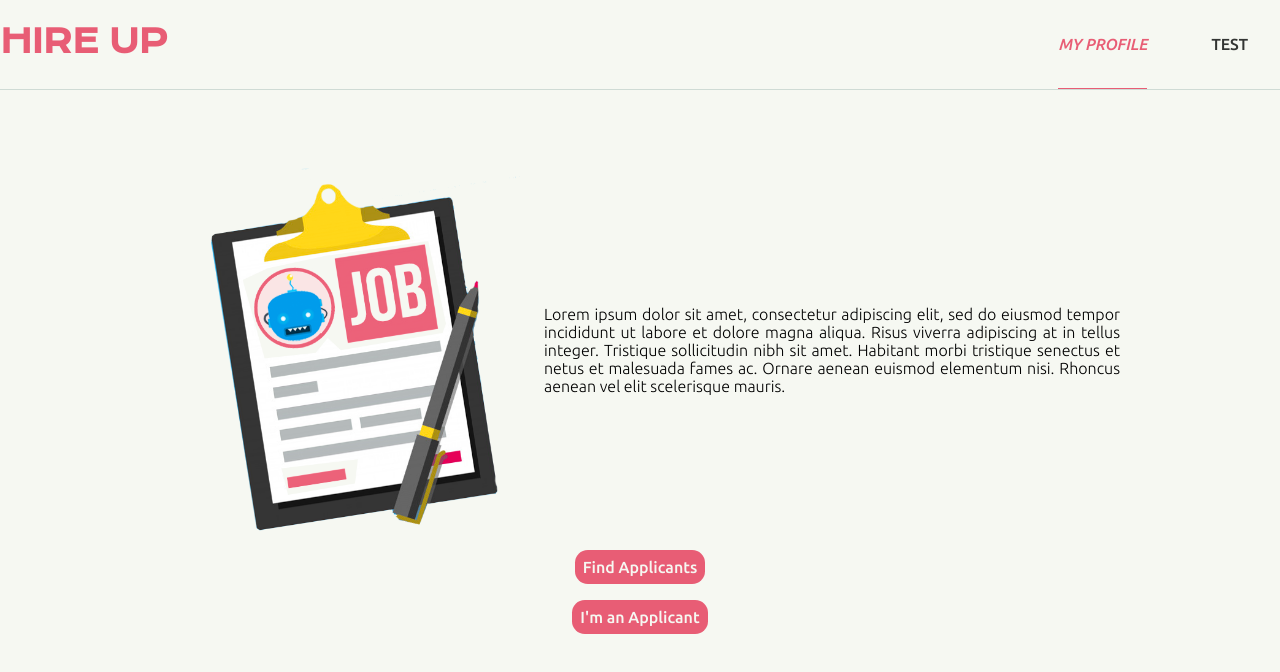
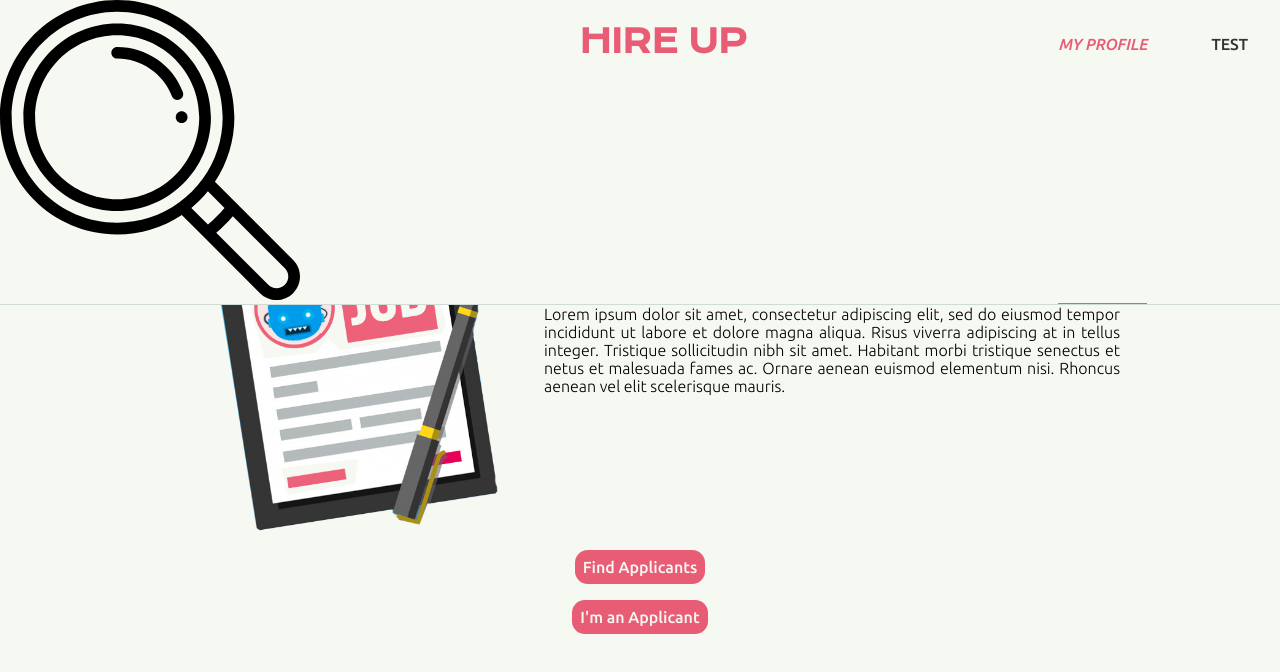
Before and after one commit to HireUp-Turing/HireUp_frontend, a React (Create React App) app: page / in a window 1280 px wide. Shown: the top 672 px of the page. Built offline with nearby package versions, Linux system fonts and the light colour scheme.

Commit message:
Add burger Menu component #13

```diff
--- a/src/components/App/App.tsx
+++ b/src/components/App/App.tsx
@@ -12,8 +12,7 @@ const App: React.FC = () => {
       <Switch>
         {Object.values(routes).map((route:any, index:number) => (
           <Route key={index} {...route} path={route.path} />
-        ))
-        }
+        ))}
       </Switch>
 		</div>
   )
--- a/src/components/Header/Header.tsx
+++ b/src/components/Header/Header.tsx
@@ -1,10 +1,16 @@
 import React from 'react'
-import { NavLink, Link } from 'react-router-dom'
+import { NavLink } from 'react-router-dom'
+import { slide as Menu } from 'react-burger-menu'
 import './Header.scss'
 
 const Header: React.FC = () => {
 	return (
 		<header className="Header">
+			<Menu customBurgerIcon={<img src="../search.svg"/>}>
+				<a id="home" className="menu-item" href="/">Home</a>
+				<a id="about" className="menu-item" href="/about">About</a>
+				<a id="contact" className="menu-item" href="/contact">Contact</a>
+			</Menu>
 			<h1>HIRE UP</h1>
 			<nav>
 				<NavLink exact to="/">MY PROFILE</NavLink>
```
